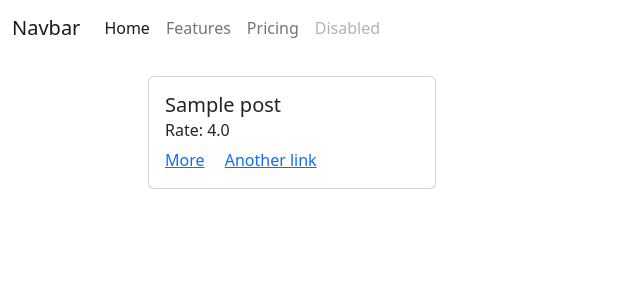
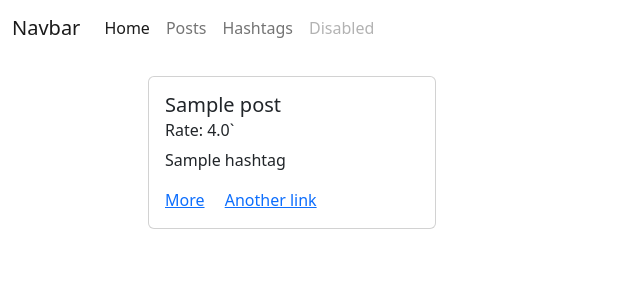
Before and after one commit to BroadRey/blog, a Django app: page /posts/ in a window 1280 px wide. Shown: the top 300 px of the page, without its empty margins (0-640 px from the left). Run offline with Django 4.2, Linux system fonts and the light colour scheme; tables that the repository leaves empty hold one stand-in row (values such as "Sample post").

Commit message:
✨ Add hashtags view

```diff
--- a/config/urls.py
+++ b/config/urls.py
@@ -17,10 +17,11 @@ Including another URLconf
 from django.contrib import admin
 from django.urls import path
 
-from posts.views import main_page_view, posts_view
+from posts.views import hashtags_view, main_page_view, posts_view
 
 urlpatterns = [
     path('admin/', admin.site.urls),
-    path('', main_page_view),
-    path('posts/', posts_view),
+    path('', main_page_view, name='home'),
+    path('posts/', posts_view, name='posts'),
+    path('hashtags/', hashtags_view, name='hashtags'),
 ]
--- a/posts/views.py
+++ b/posts/views.py
@@ -1,7 +1,7 @@
 from django.http import HttpRequest, HttpResponse
 from django.shortcuts import render
 
-from posts.models import Post
+from posts.models import Hashtag, Post
 
 
 def main_page_view(request: HttpRequest) -> HttpResponse:
@@ -17,3 +17,14 @@ def posts_view(request: HttpRequest) -> HttpResponse:
         }
 
         return render(request, 'posts/posts.html', context=context)
+
+
+def hashtags_view(request: HttpRequest) -> HttpResponse:
+    if request.method == 'GET':
+        hashtags = Hashtag.objects.all()
+
+        context = {
+            'hashtags': hashtags,
+        }
+
+        return render(request, 'posts/hashtags.html', context=context)
--- a/templates/layouts/index.html
+++ b/templates/layouts/index.html
@@ -25,13 +25,13 @@
                 <ul class="navbar-nav">
                     <li class="nav-item">
                         <a class="nav-link active" aria-current="page"
-                            href="#">Home</a>
+                            href="{% url 'home' %}">Home</a>
                     </li>
                     <li class="nav-item">
-                        <a class="nav-link" href="#">Features</a>
+                        <a class="nav-link" href="{% url 'posts' %}">Posts</a>
                     </li>
                     <li class="nav-item">
-                        <a class="nav-link" href="#">Pricing</a>
+                        <a class="nav-link" href="{% url 'hashtags' %}">Hashtags</a>
                     </li>
                     <li class="nav-item">
                         <a class="nav-link disabled">Disabled</a>
--- a/templates/posts/posts.html
+++ b/templates/posts/posts.html
@@ -17,8 +17,11 @@
         <div class="card-body">
             <h5 class="card-title">{{ post.title }}</h5>
             <h6 class="card-subtitle mb-2 text-body-secondary">
-                Rate: {{post.rate }}
+                Rate: {{ post.rate }}`
             </h6>
+            {% for hashtag in post.hashtags_list %}
+            <p>{{ hashtag.title }}</p>
+            {% endfor %}
             <a href="#" class="card-link">More</a>
             <a href="#" class="card-link">Another link</a>
         </div>
```
Also changed, not shown: templates/posts/hashtags.html (added, +9 -0 lines).
